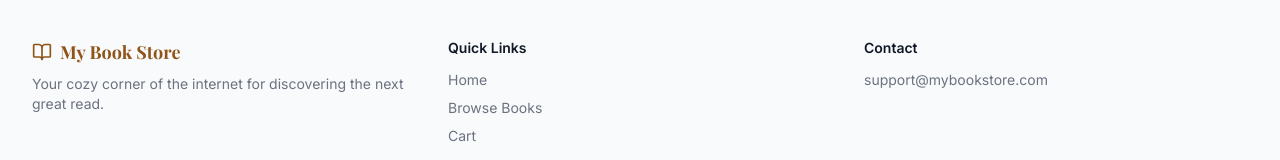
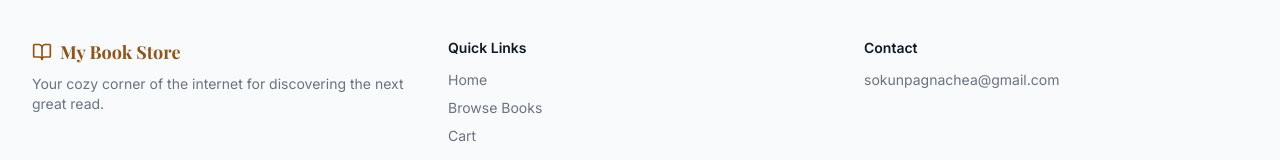
Before and after one commit to callmeurmanpagna/my-book-store, a React (Vite) app in the folder frontend/: page / in a window 1280 px wide. Shown: the part 1052-1212 px from the top of the page. Built offline with nearby package versions, Linux system fonts and the light colour scheme; no server answers.

Commit message:
Update contact email in footer

```diff
--- a/frontend/src/components/Footer.jsx
+++ b/frontend/src/components/Footer.jsx
@@ -22,7 +22,7 @@
         </div>
         <div>
           <h4 className="font-semibold mb-3 text-sm">Contact</h4>
-          <p className="text-sm text-gray-500 dark:text-gray-400">support@mybookstore.com</p>
+          <p className="text-sm text-gray-500 dark:text-gray-400">sokunpagnachea@gmail.com</p>
         </div>
       </div>
       <div className="text-center text-xs text-gray-400 dark:text-gray-600 py-4 border-t border-gray-200 dark:border-gray-800">
```
